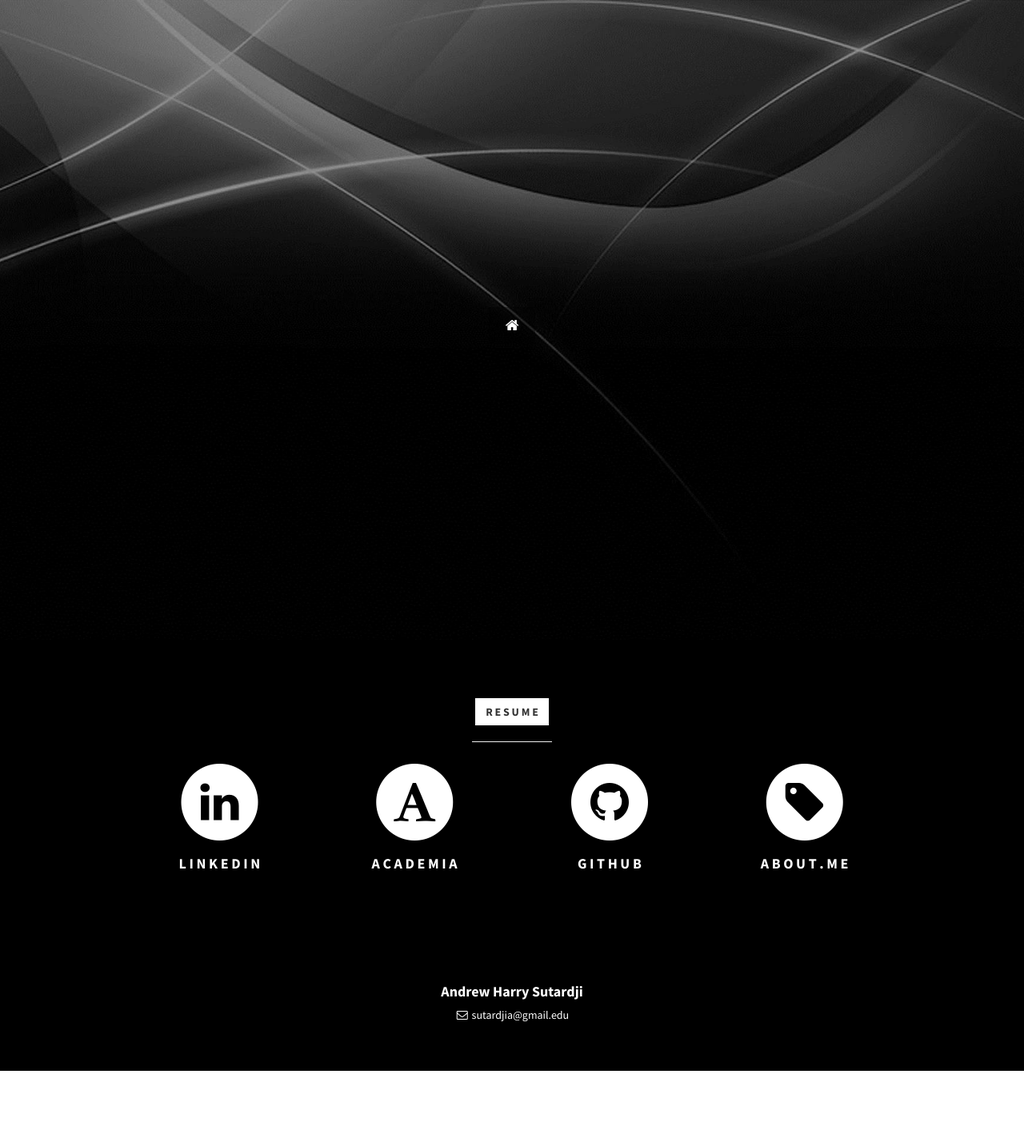
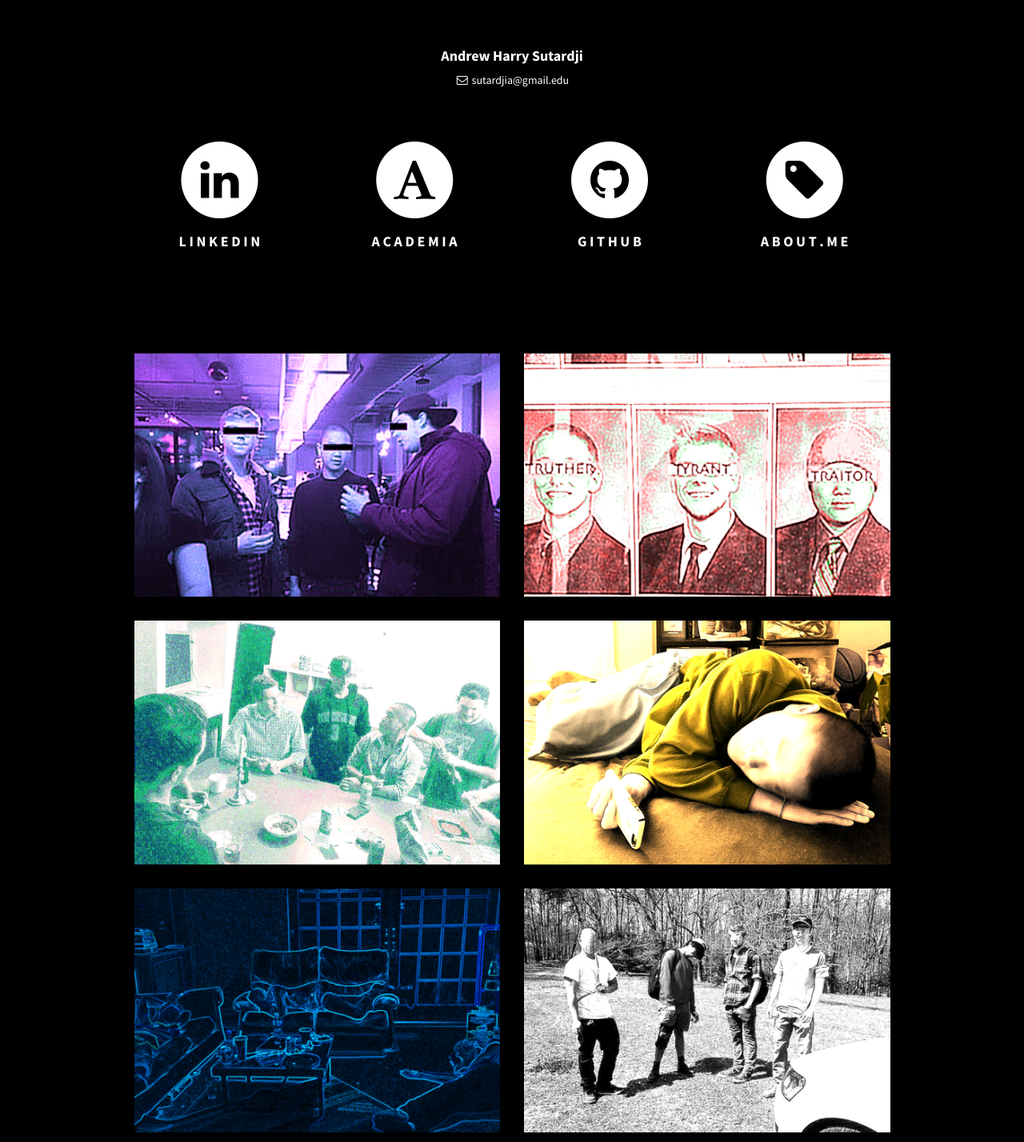
Before and after one commit to sutardji/sutardji, a plain HTML site: page index.html in a window 1280 px wide. Shown: the top 1428 px of the page at 80% size. Before the commit the page ends 1339 px from the top, so only its background shows below. Drawn offline with Linux system fonts and the light colour scheme.

Commit message:
Updated index.html
Single page.
Took out header.

```diff
--- a/index.html
+++ b/index.html
@@ -25,12 +25,19 @@
 
 <body>
 
-    <!-- Header -->
-    <header id="top" class="header">
-        <div class="text-vertical-center">
-            <h1><a href="dandy.html" class="btn btn-dark btn-lg"><i class="fa fa-home fa-fw"></i></a></h1>
+    <!-- Call to Action -->
+    <aside class="call-to-action bg-primary">
+        <div class="container">
+            <div class="row">
+                <div class="col-lg-10 col-lg-offset-1 text-center">
+                    <h4><strong>Andrew Harry Sutardji</strong></h4>
+                    <ul class="list-unstyled">
+                        <li><i class="fa fa-envelope-o fa-fw"></i>  sutardjia@gmail.edu </li>
+                    </ul>
+                </div>
+            </div>
         </div>
-    </header>
+    </footer>
 
     <!-- Services -->
     <!-- The circle icons use Font Awesome's stacked icon classes. For more information, visit http://fontawesome.io/examples/ -->
@@ -38,8 +45,6 @@
         <div class="container">
             <div class="row text-center">
                 <div class="col-lg-10 col-lg-offset-1">
-                    <h2><a href="img/RESUME.pdf" class="btn btn-light"><strong>R E S U M E</strong></a></h2>
-                    <hr class="small">
                     <div class="row">
                         <div class="col-md-3 col-sm-6">
                             <div class="service-item">
@@ -95,6 +100,64 @@
         <!-- /.container -->
     </section>
 
+    <!-- Callout -->
+    <section id="services" class="services bg-primary">
+        <div class="container">
+            <div class="row">
+                <div class="col-lg-10 col-lg-offset-1 text-center">
+                    <div class="row">
+                        <div class="col-md-6">
+                            <div class="portfolio-item">
+                                <a href="https://www.instagram.com/fuckindandy/">
+                                    <img class="img-portfolio img-responsive" src="img/T_IG.png">
+                                </a>
+                            </div>
+                        </div>
+                        <div class="col-md-6">
+                            <div class="portfolio-item">
+                                <a href="https://twitter.com/fuckindandy">
+                                    <img class="img-portfolio img-responsive" src="img/T_TW.png">
+                                </a>
+                            </div>
+                        </div>
+                        <div class="col-md-6">
+                            <div class="portfolio-item">
+                                <a href="https://soundcloud.com/fuckindandy">
+                                    <img class="img-portfolio img-responsive" src="img/T_SC.png">
+                                </a>
+                            </div>
+                        </div>
+                        <div class="col-md-6">
+                            <div class="portfolio-item">
+                                <a href="https://fuckindandy.wordpress.com">
+                                    <img class="img-portfolio img-responsive" src="img/T_WP.png">
+                                </a>
+                            </div>
+                        </div>
+                        <div class="col-md-6">
+                            <div class="portfolio-item">
+                                <a href="https://www.youtube.com/c/fuckindandy">
+                                    <img class="img-portfolio img-responsive" src="img/T_YT.png">
+                                </a>
+                            </div>
+                        </div>
+                        <div class="col-md-6">
+                            <div class="portfolio-item">
+                                <a href="https://www.facebook.com/dandylives/">
+                                    <img class="img-portfolio img-responsive" src="img/T_FB.png">
+                                </a>
+                            </div>
+                        </div>
+                    </div>
+                    <!-- /.row (nested) -->
+                </div>
+                <!-- /.col-lg-10 -->
+            </div>
+            <!-- /.row -->
+        </div>
+        <!-- /.container -->
+    </section>
+
     <!-- Call to Action -->
     <aside class="call-to-action bg-primary">
         <div class="container">
@@ -102,8 +165,7 @@
                 <div class="col-lg-10 col-lg-offset-1 text-center">
                     <h4><strong>Andrew Harry Sutardji</strong></h4>
                     <ul class="list-unstyled">
-                        <li><i class="fa fa-envelope-o fa-fw"></i>  sutardjia@gmail.edu
-                        </li>
+                        <li><i class="fa fa-envelope-o fa-fw"></i>  sutardjia@gmail.edu </li>
                     </ul>
                 </div>
             </div>
```
